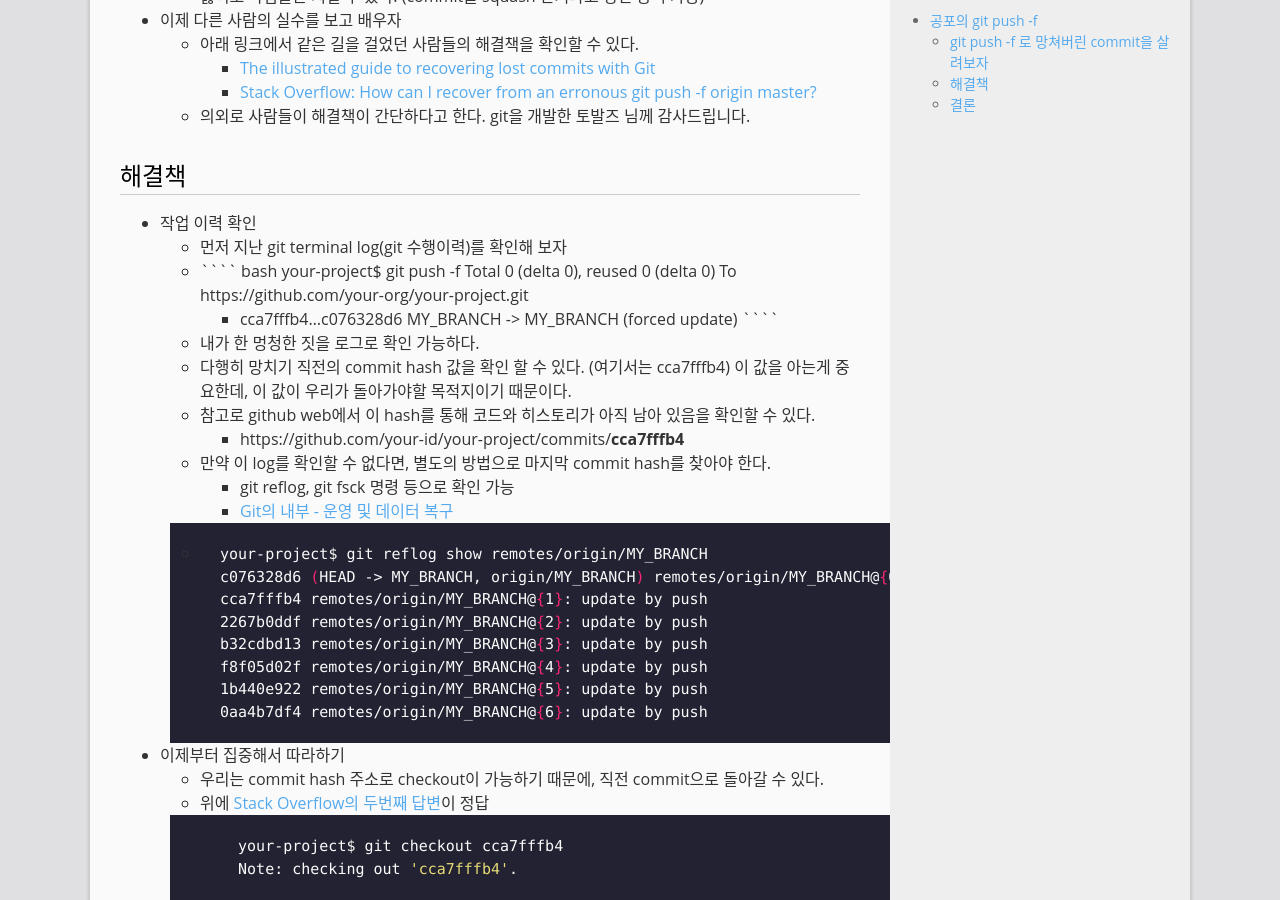
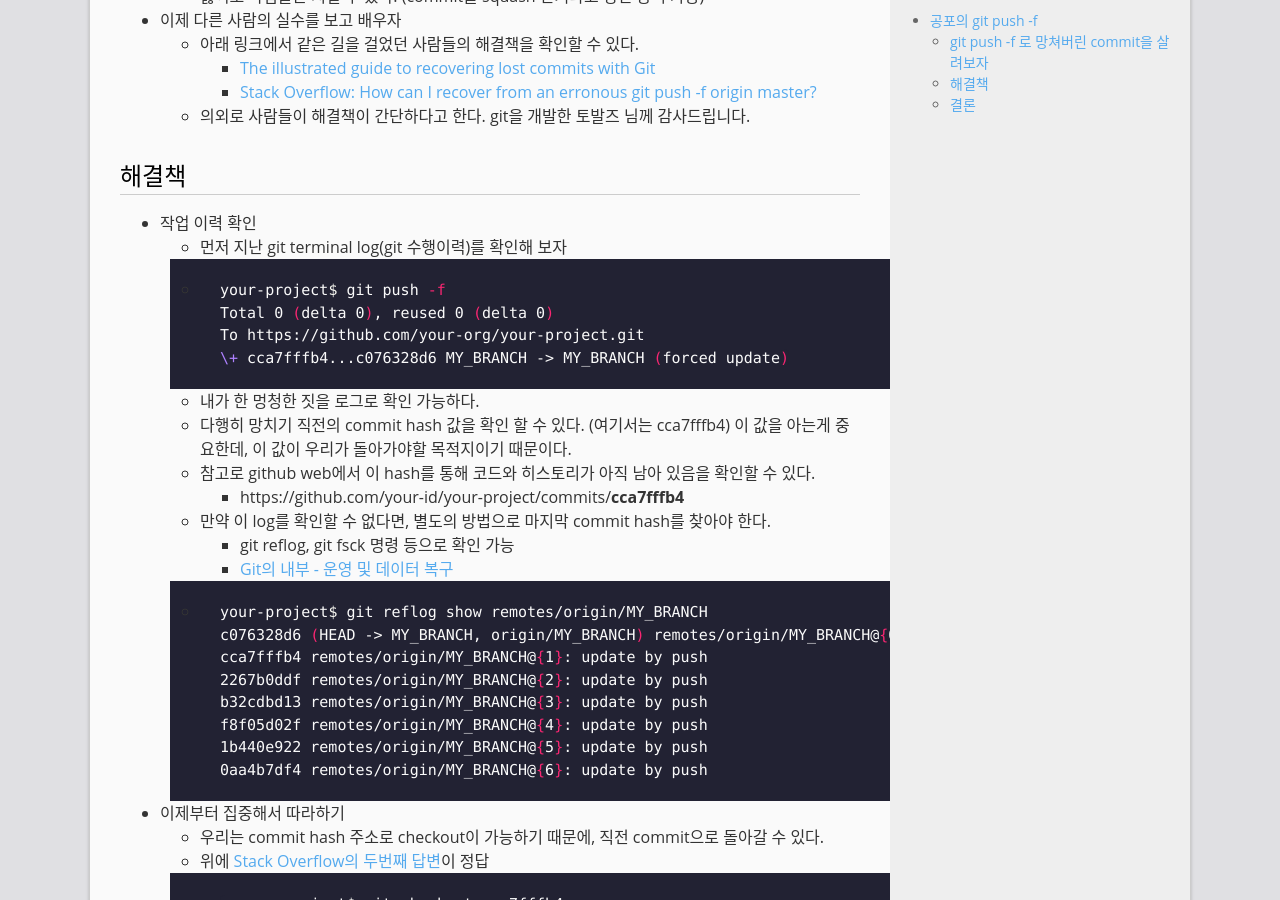
Before and after one commit to mystria/mystria.github.io, a Jekyll site: the page built from _posts/2021-03-30-recovery-missing-commit.md, in a window 1280 px wide and 900 px high, scrolled down 1280 px. Built offline with Jekyll 4.4.1, drawn with Linux system fonts in a browser that asks for light colours; comment, search, counter and statistics services are not loaded.

Commit message:
bypass a bug that is not escaped + in code block

`````diff
--- a/_posts/2021-03-30-recovery-missing-commit.md
+++ b/_posts/2021-03-30-recovery-missing-commit.md
@@ -44,12 +44,12 @@ comments: true
 * 작업 이력 확인
   - 먼저 지난 git terminal log(git 수행이력)를 확인해 보자
   -
-    ```` bash
+    ``` bash
       your-project$ git push -f
       Total 0 (delta 0), reused 0 (delta 0)
       To https://github.com/your-org/your-project.git
-      + cca7fffb4...c076328d6 MY_BRANCH -> MY_BRANCH (forced update)
-    ````
+      \+ cca7fffb4...c076328d6 MY_BRANCH -> MY_BRANCH (forced update)
+    ```
   - 내가 한 멍청한 짓을 로그로 확인 가능하다.
   - 다행히 망치기 직전의 commit hash 값을 확인 할 수 있다. (여기서는 cca7fffb4) 이 값을 아는게 중요한데, 이 값이 우리가 돌아가야할 목적지이기 때문이다.
   - 참고로 github web에서 이 hash를 통해 코드와 히스토리가 아직 남아 있음을 확인할 수 있다.
`````
